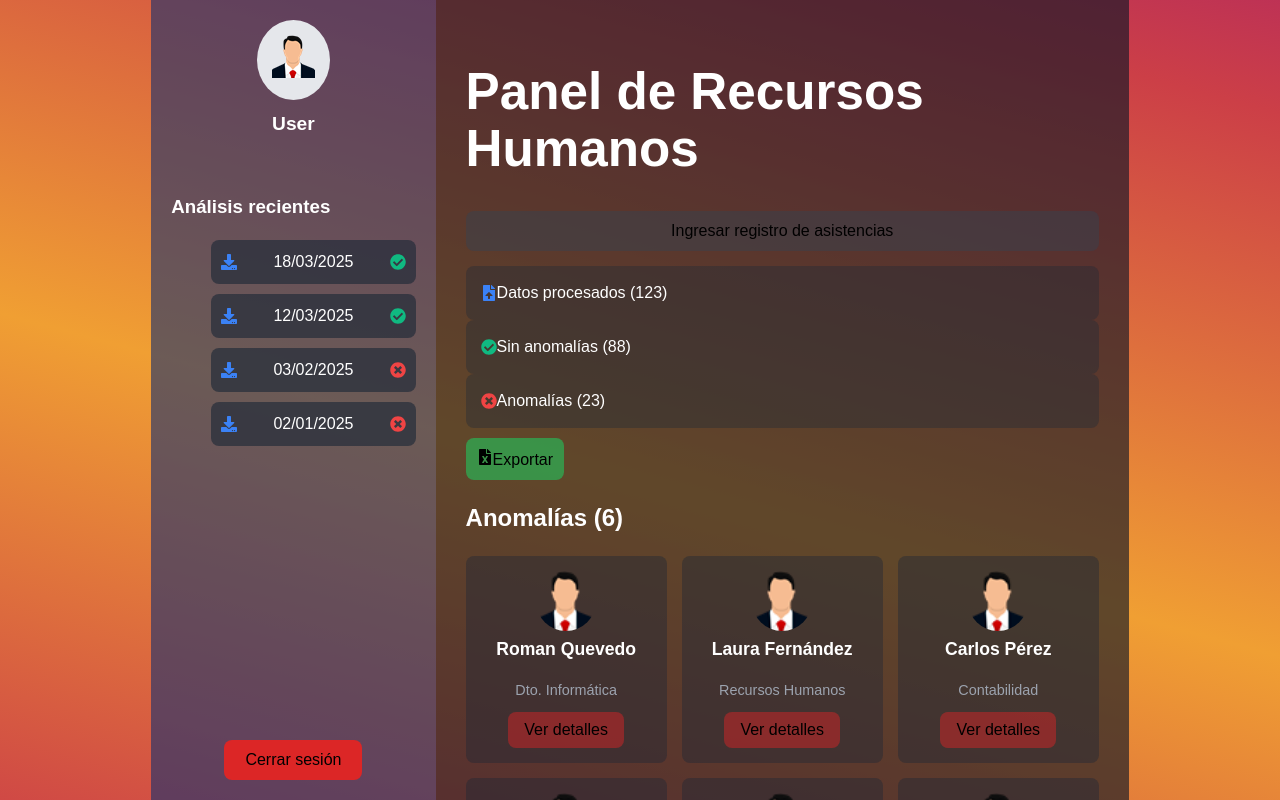
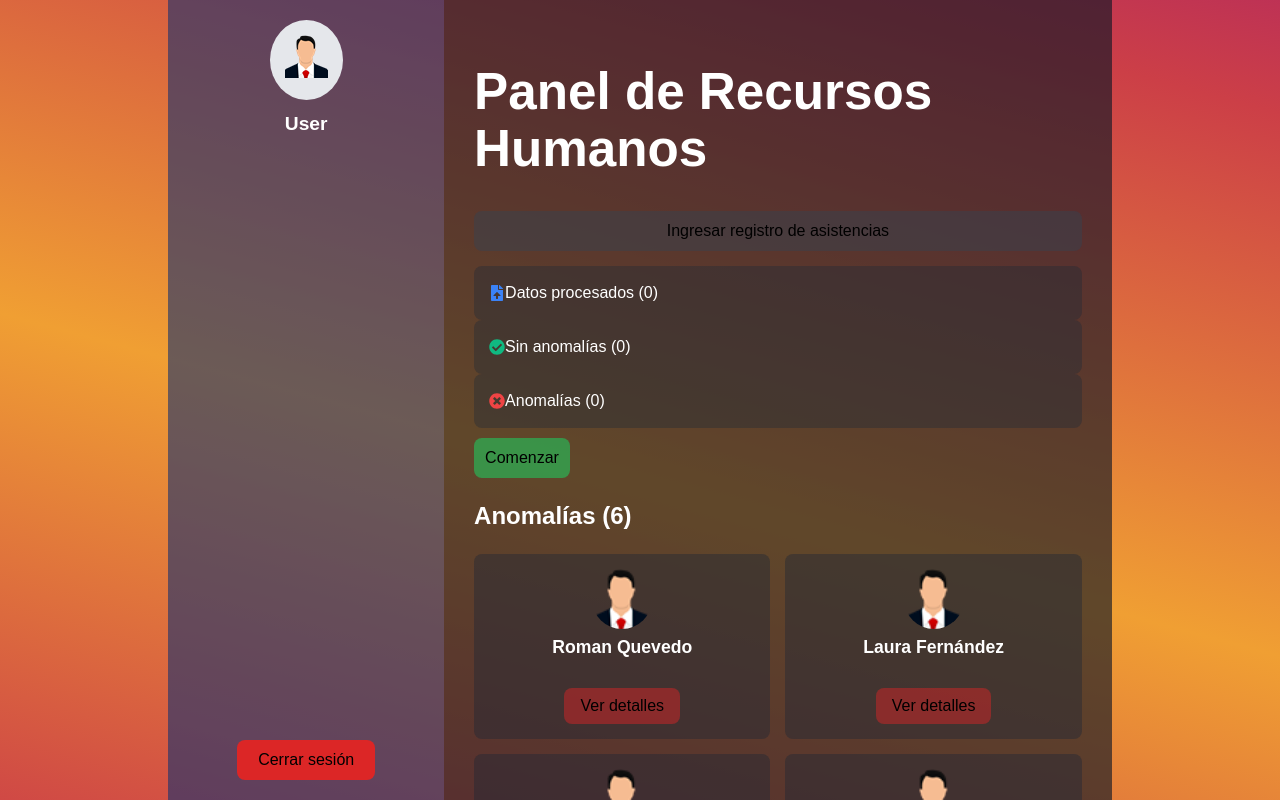
Before and after one commit to romanaq0207/Plataforma-de-Gestion-de-Recursos-Humanos, a React (Vite) app in the folder Plataforma-de-Gestion-de-Recursos-Humanos/: page /panel in a window 1280 px wide. Built offline with nearby package versions, Linux system fonts and the light colour scheme.

Commit message:
Arreglando el front con tomi

```diff
--- a/Plataforma-de-Gestion-de-Recursos-Humanos/src/Pages/Login.css
+++ b/Plataforma-de-Gestion-de-Recursos-Humanos/src/Pages/Login.css
@@ -36,7 +36,7 @@ body {
 
 .login-container input {
   width: 100%;
-  padding: 10px;
+  padding: 9px;
   margin-top: 8px;
   border: 1px solid rgba(255, 255, 255, 0.5);
   border-radius: 8px;
--- a/Plataforma-de-Gestion-de-Recursos-Humanos/src/Pages/Panel.css
+++ b/Plataforma-de-Gestion-de-Recursos-Humanos/src/Pages/Panel.css
@@ -118,7 +118,7 @@
     color: #ef4444;
   }
 
-  .panel-export-btn {
+  .panel-start-btn {
     display: inline-block;
     align-items: center;
     background-color: #22c55e9a;
@@ -128,7 +128,7 @@
     margin-top: 10px;
   }
 
-  .panel-export-btn:hover {
+  .panel-start-btn:hover {
     background-color: #16a34a;
   }
 
--- a/Plataforma-de-Gestion-de-Recursos-Humanos/src/Pages/Panel.jsx
+++ b/Plataforma-de-Gestion-de-Recursos-Humanos/src/Pages/Panel.jsx
@@ -15,13 +15,13 @@ const Panel = () => {
   const fileInputRef = useRef(null);
   const [fileName, setFileName] = useState("");
   const anomalies = [
-    { name: "Roman Quevedo", dept: "Dto. Informática" },
-    { name: "Laura Fernández", dept: "Recursos Humanos" },
-    { name: "Carlos Pérez", dept: "Contabilidad" },
-    { name: "Marta Sánchez", dept: "Ventas" },
-    { name: "Javier Gómez", dept: "Logística" },
-    { name: "Ana López", dept: "Atención al Cliente" },
-  ];
+    { name: "Roman Quevedo"},
+    { name: "Laura Fernández"},
+    { name: "Carlos Pérez"},
+    { name: "Marta Sánchez"},
+    { name: "Javier Gómez"},
+    { name: "Ana López"},
+  ]; //Dependerá de las personas con anomalías
 
   const handleLogout = () => navigate("/login");
 
@@ -44,25 +44,6 @@ const Panel = () => {
           <img src={avatar} alt="Usuario" />
         </div>
         <h2 className="panel-user-name">User</h2>
-
-        <div className="panel-recent-list">
-          <h3 className="panel-title">Análisis recientes</h3>
-          <ul>
-            {["18/03/2025", "12/03/2025", "03/02/2025", "02/01/2025"].map(
-              (date, index) => (
-                <li key={index} className="panel-recent-item">
-                  <FaDownload className="panel-icon-blue" />
-                  <span>{date}</span>
-                  {index < 2 ? (
-                    <FaCheckCircle className="panel-icon-check" />
-                  ) : (
-                    <FaTimesCircle className="panel-icon-error" />
-                  )}
-                </li>
-              )
-            )}
-          </ul>
-        </div>
 
         <button className="panel-logout" onClick={handleLogout}>
           Cerrar sesión
@@ -90,19 +71,18 @@ const Panel = () => {
         <div className="panel-stats">
           <div className="panel-stat-item">
             <FaFileUpload className="panel-icon-blue" />
-            <span>Datos procesados (123)</span>
+            <span>Datos procesados (0)</span>
           </div>
           <div className="panel-stat-item">
             <FaCheckCircle className="panel-icon-green" />
-            <span>Sin anomalías (88)</span>
+            <span>Sin anomalías (0)</span>
           </div>
           <div className="panel-stat-item">
             <FaTimesCircle className="panel-icon-red" />
-            <span>Anomalías (23)</span>
+            <span>Anomalías (0)</span>
           </div>
-          <button className="panel-export-btn">
-            <FaFileExcel />
-            <span>Exportar</span>
+          <button className="panel-start-btn">
+            <span>Comenzar</span>
           </button>
         </div>
 
@@ -113,7 +93,6 @@ const Panel = () => {
             <div key={i} className="panel-anomaly-item">
               <img src={avatar} alt={anomaly.name} className="panel-anomaly-img" />
               <h3 className="panel-anomaly-name">{anomaly.name}</h3>
-              <span className="panel-anomaly-dept">{anomaly.dept}</span>
               <button className="panel-details-btn">Ver detalles</button>
             </div>
           ))}
```
